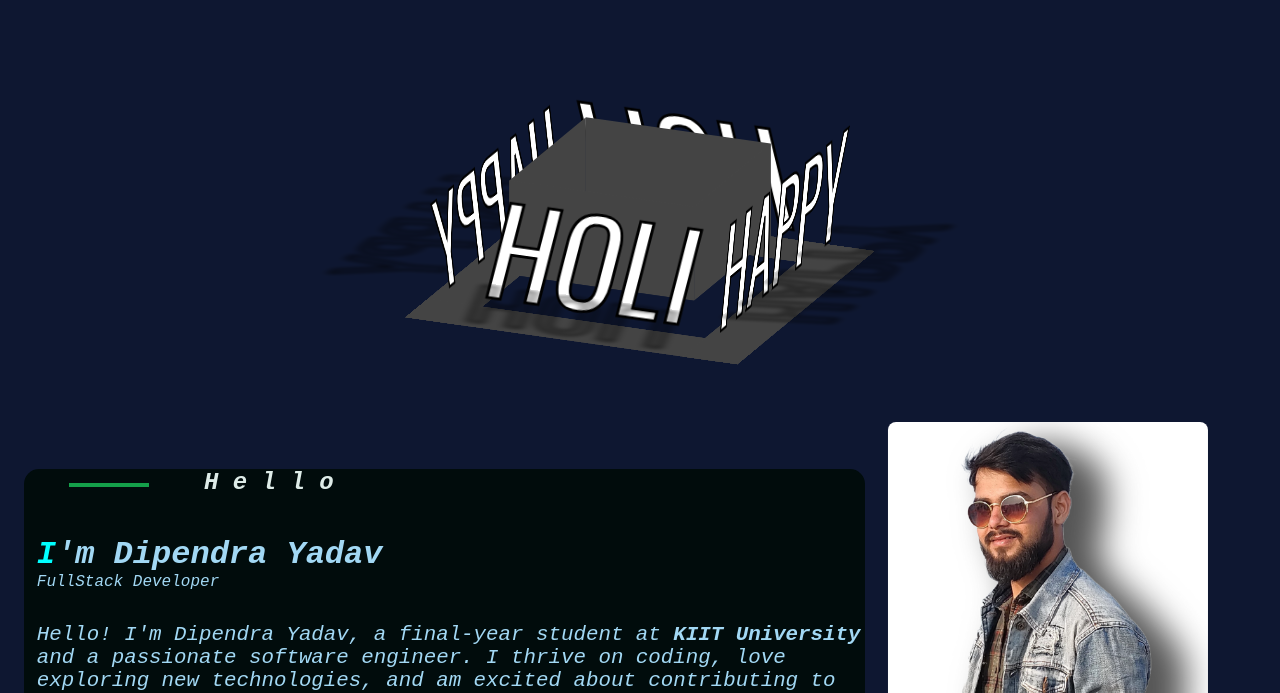
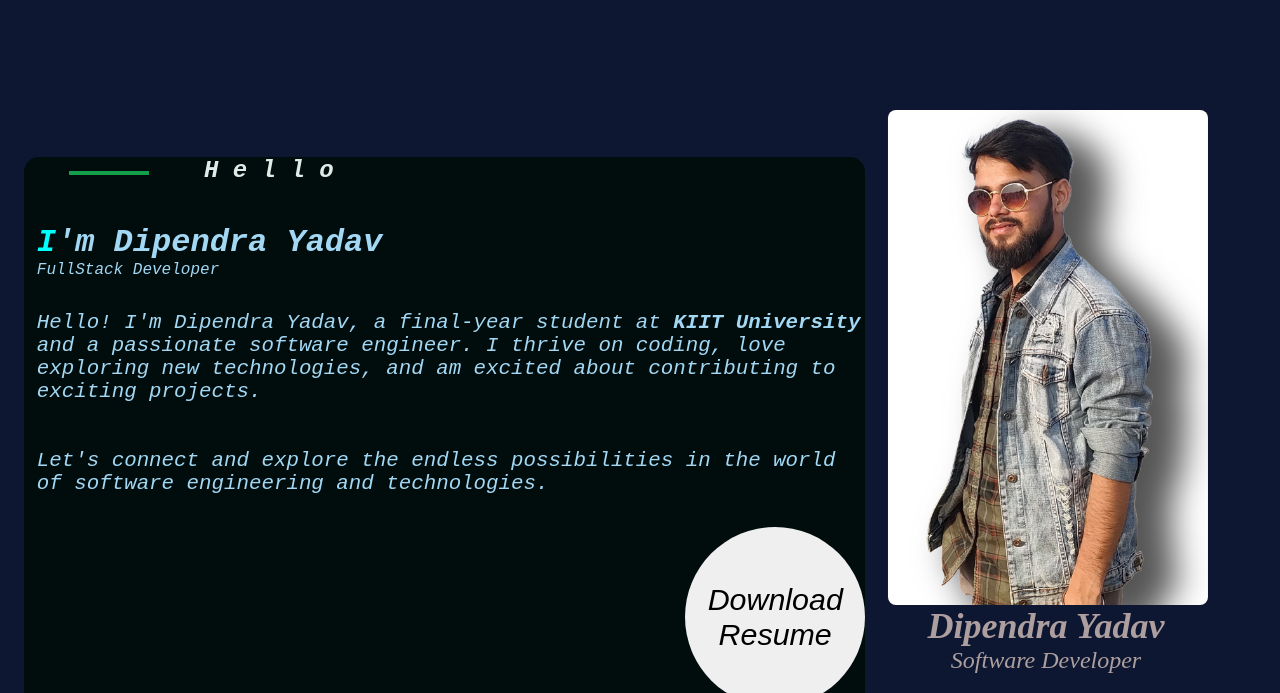
Before and after one commit to Dipendrakumar1/portfolio-site, a plain HTML site: page index.html in a window 1280 px wide. Shown: the part 107-800 px from the top of the page. Drawn offline with nearby package versions, Linux system fonts and the light colour scheme.

Commit message:
removed festival section

```diff
--- a/index.html
+++ b/index.html
@@ -35,22 +35,7 @@
     </div>
   </nav>
 
-  <section class="festive-section">
-    <div class="box">
-      <div class="block">
-        <span style="--i:0"></span>
-        <span style="--i:1"></span>
-        <span style="--i:2"></span>
-        <span style="--i:3"></span>
-      </div>
-      <div class="text">
-        <span style="--i:0" data-text="HAPPY">HAPPY</span>
-        <span style="--i:1" data-text="HOLI">HOLI</span>
-        <span style="--i:2" data-text="HAPPY">HAPPY</span>
-        <span style="--i:3" data-text="HOLI">HOLI</span>
-      </div>
-    </div>
-  </section>
+
 
   <section class="profile-section" id="about">
 
```
